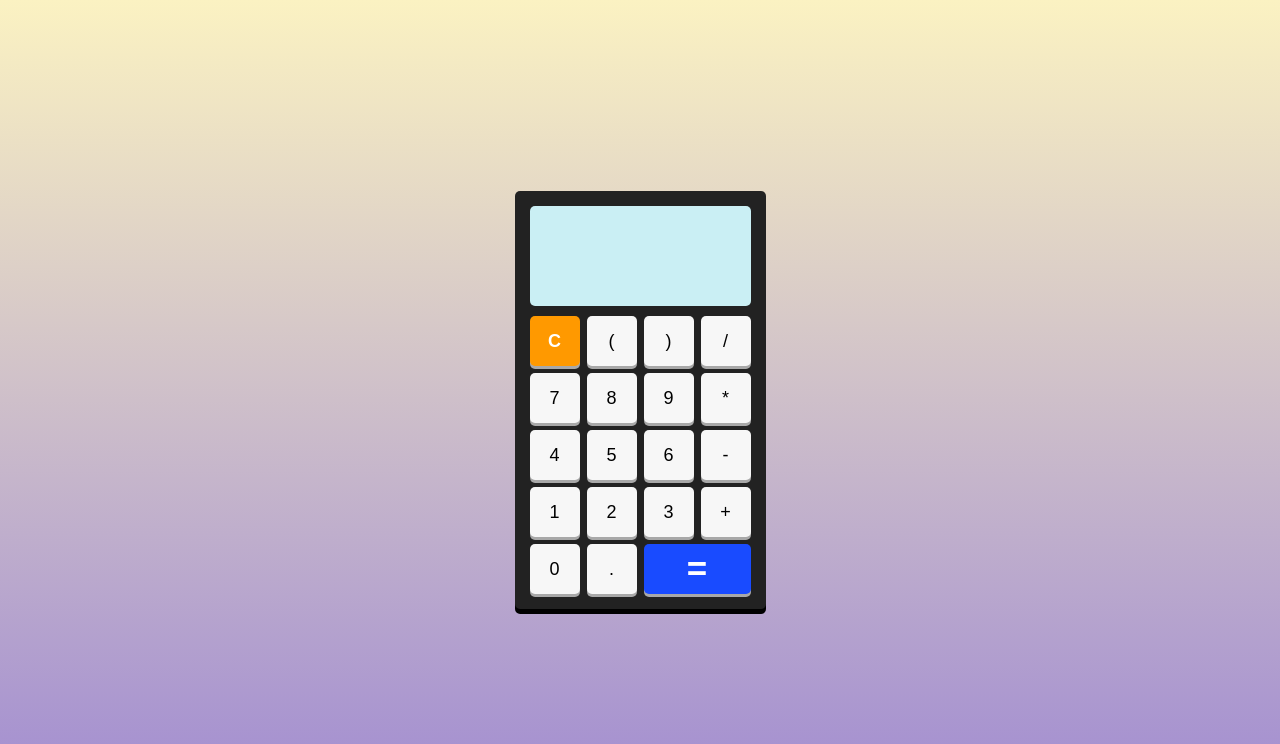
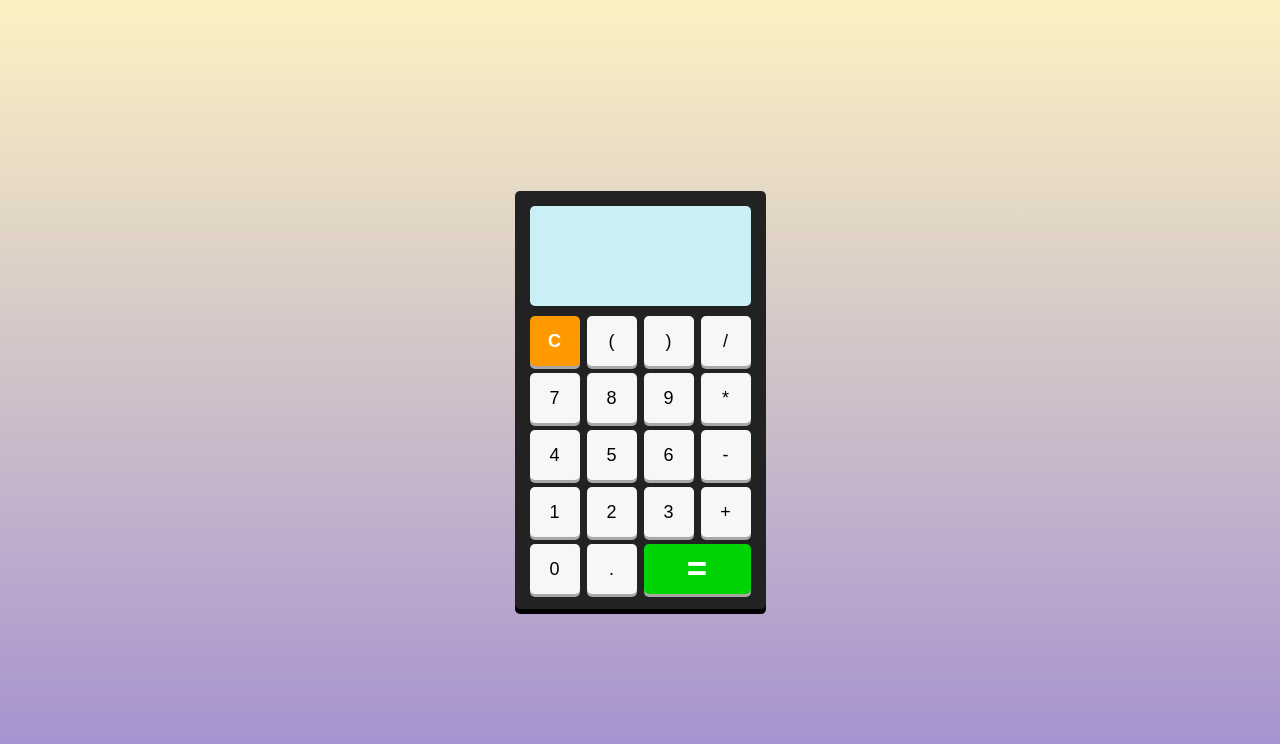
Before and after one commit to SabrinaMouginot/La-calculatrice-en-Javascript, a plain HTML site: page index.html in a window 1280 px wide. Drawn offline with Linux system fonts and the light colour scheme.

Commit message:
changement de couleurs

```diff
--- a/style.css
+++ b/style.css
@@ -63,7 +63,7 @@ button:active {
 button[data-key="13"] {
     grid-column: span 2;
     font-size: 35px;
-    background-color: #194bff;
+    background-color: #00d404;
     font-weight: bold;
     color: white;
 }
```
